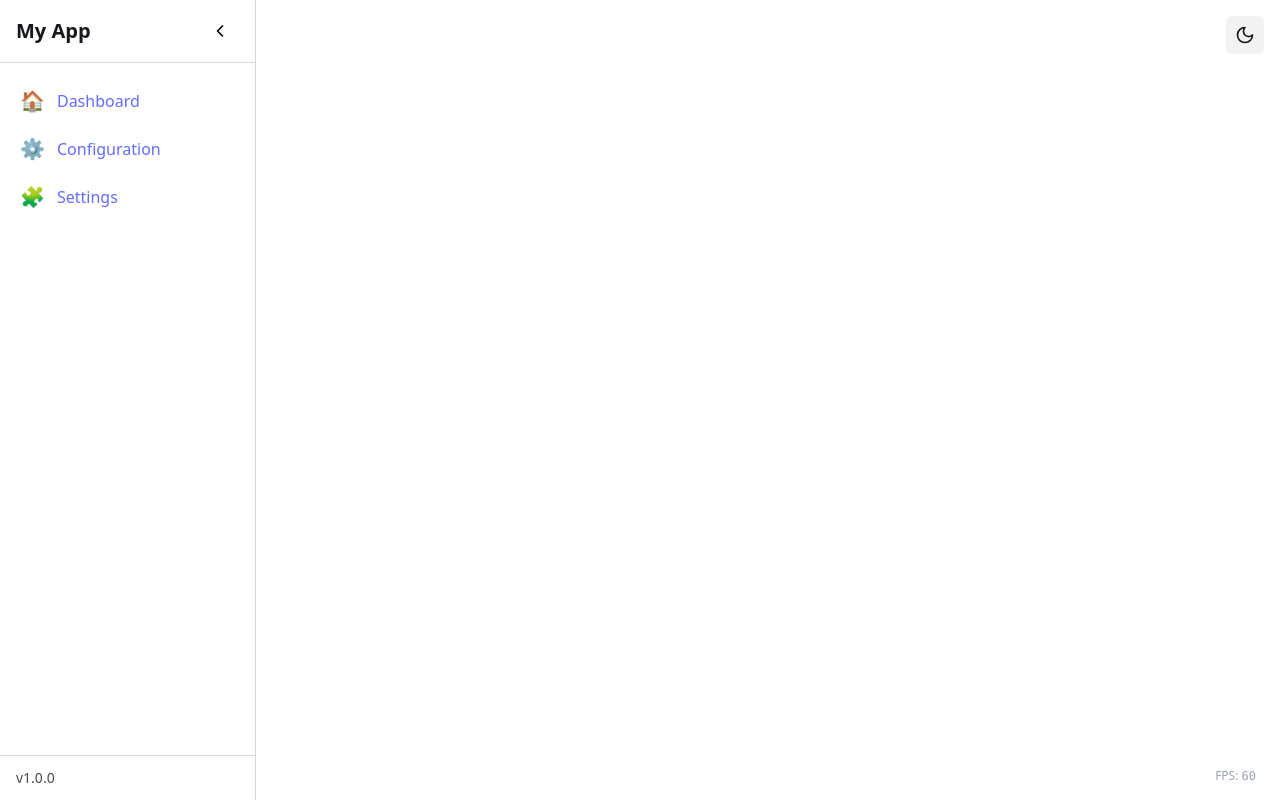
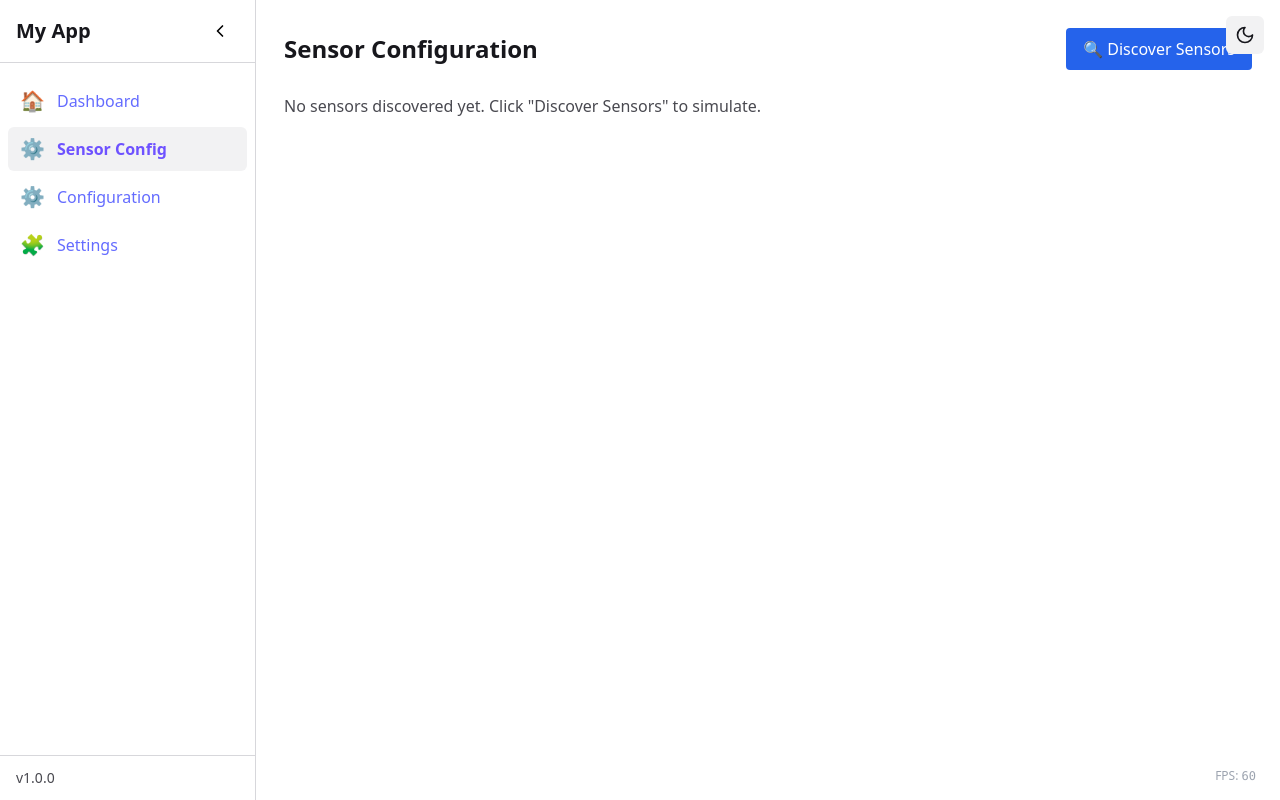
Before and after one commit to isarwar93/frontend-IOT, a React (Vite) app in the folder react-ws-graph/: page /sensor-config in a window 1280 px wide. Both pictures are taken after typing "Sample", "Sample" into the empty fields and a click on the button "Join". Built offline with nearby package versions, Linux system fonts and the light colour scheme.

Commit message:
sensor config is separated page now

```diff
--- a/react-ws-graph/src/App.tsx
+++ b/react-ws-graph/src/App.tsx
@@ -3,6 +3,7 @@ import React, { useState } from 'react';
 import { Routes, Route } from 'react-router-dom';
 import { Sidebar } from './components/Sidebar';
 import { DashboardPage } from './pages/Dashboard';
+import { SensorConfigPage } from './pages/SensorConfig';
 import { ConfigPage } from './pages/Configuration';
 import { SettingsPage } from './pages/Settings';
 import TopBar from './components/TopBar';
@@ -69,6 +70,7 @@ export default function App() {
         <Routes>
           <Route path="/" element={<DashboardPage nickname={nickname} room={room} />} />
           <Route path="/dashboard/*" element={<DashboardPage nickname={nickname} room={room} />} />
+          <Route path="/sensor-config" element={<SensorConfigPage />} />
           <Route path="/configuration" element={<ConfigPage />} />
           <Route path="/settings" element={<SettingsPage />} />
 
--- a/react-ws-graph/src/components/Sidebar.tsx
+++ b/react-ws-graph/src/components/Sidebar.tsx
@@ -15,6 +15,7 @@ export const Sidebar: React.FC = () => {
 
   const items = [
     { name: "Dashboard", icon: "🏠", path: "/dashboard" },
+    { name: "Sensor Config", icon: "⚙️", path: "/sensor-config" },
     { name: "Configuration", icon: "⚙️", path: "/configuration" },
     { name: "Settings", icon: "🧩", path: "/settings" },
   ];
--- a/react-ws-graph/src/pages/Configuration.tsx
+++ b/react-ws-graph/src/pages/Configuration.tsx
@@ -6,18 +6,6 @@ import { Button } from "@/components/ui/Button";
 
 
 export const ConfigPage: React.FC = () => {
-
-  const setSensors = useUIStore((s) => s.setSensors);
-
-  const handleFetchSensors = () => {
-    // simulate backend call for now
-    const fakeSensors = [
-      { id: 's1', name: 'Temperature Sensor', type: 'temperature', unit: '°C' },
-      { id: 's2', name: 'Humidity Sensor', type: 'humidity', unit: '%' },
-      { id: 's3', name: 'Voltage Probe', type: 'voltage', unit: 'V' },
-    ];
-    setSensors(fakeSensors);
-  };
 
 
   const sensors = useUIStore((s) => s.sensors);
@@ -83,18 +71,8 @@ export const ConfigPage: React.FC = () => {
               />
             </label>
 
-                <Button onClick={handleFetchSensors} variant="outline">
-                    🔍 Discover Sensors
-                </Button>
             </div>
 
-            <ul className="mt-4 space-y-2 text-sm">
-                  {sensors.map((sensor) => (
-                    <li key={sensor.id} className="border rounded px-3 py-2 bg-muted">
-                      <strong>{sensor.name}</strong> ({sensor.type}) — {sensor.unit}
-                    </li>
-                  ))}
-                </ul>
 
         <div className="grid grid-cols-1 md:grid-cols-3 gap-6">
 
--- /dev/null
+++ b/react-ws-graph/src/pages/SensorConfig.tsx
@@ -0,0 +1,67 @@
+import React, { useState } from "react";
+import { Button } from "@/components/ui/Button";
+import { Input } from "@/components/ui/Input";
+import { useUIStore } from "@/store/useUIStore";
+
+export const SensorConfigPage: React.FC = () => {
+  const sensors = useUIStore((s) => s.sensors);
+  const addSensor = useUIStore((s) => s.addSensor);
+  const updateSensorAssignment = useUIStore((s) => s.updateSensorAssignment);
+
+  // Simulated sensor discovery
+  const handleDiscover = () => {
+    const mockSensors = [
+      { id: "temp1", name: "Temperature Sensor", type: "temperature", unit: "°C" },
+      { id: "press1", name: "Pressure Sensor", type: "pressure", unit: "Pa" },
+      { id: "accel1", name: "Accelerometer", type: "acceleration", unit: "m/s²" },
+    ];
+    mockSensors.forEach(sensor => addSensor(sensor));
+  };
+
+  return (
+    <div className="p-6 space-y-6">
+      <div className="flex justify-between items-center">
+        <h1 className="text-2xl font-bold">Sensor Configuration</h1>
+        <Button onClick={handleDiscover}>🔍 Discover Sensors</Button>
+      </div>
+
+      {sensors.length === 0 ? (
+        <p className="text-muted-foreground">No sensors discovered yet. Click "Discover Sensors" to simulate.</p>
+      ) : (
+        <div className="grid grid-cols-1 md:grid-cols-2 lg:grid-cols-3 gap-4">
+          {sensors.map((sensor) => (
+            <div key={sensor.id} className="border p-4 rounded-md bg-muted space-y-2">
+              <div>
+                <strong>{sensor.name}</strong> ({sensor.type}) - {sensor.unit}
+              </div>
+
+              <div className="flex items-center gap-2">
+                <label className="text-sm">Graph Window:</label>
+                <Input
+                  type="number"
+                  min={0}
+                  value={sensor.graphWindow ?? 0}
+                  onChange={(e) => updateSensorAssignment(sensor.id, { graphWindow: Number(e.target.value) })}
+                  className="w-20"
+                />
+              </div>
+
+              <div className="flex items-center gap-2">
+                <label className="text-sm">Waveform Index:</label>
+                <Input
+                  type="number"
+                  min={0}
+                  value={sensor.waveformIndex ?? 0}
+                  onChange={(e) => updateSensorAssignment(sensor.id, { waveformIndex: Number(e.target.value) })}
+                  className="w-20"
+                />
+              </div>
+            </div>
+          ))}
+        </div>
+      )}
+    </div>
+  );
+};
+
+export default SensorConfigPage;
--- a/react-ws-graph/src/store/useUIStore.ts
+++ b/react-ws-graph/src/store/useUIStore.ts
@@ -1,14 +1,18 @@
-// src/store/useUIStore.ts
 import { create } from 'zustand';
-
-
-
 
 type Tab = 'graph' | 'heatmap' | 'chat';
 type Section = 'dashboard' | 'settings' | 'config';
 
+interface Sensor {
+  id: string;
+  name: string;
+  type: string;
+  unit: string;
+  graphWindow?: number;
+  waveformIndex?: number;
+}
+
 interface UIState {
-
   loadConfig: (config: Partial<UIState>) => void;
 
   color: string;
@@ -16,7 +20,6 @@ interface UIState {
 
   useBar: boolean;
   toggleUseBar: () => void;
-
 
   fixedYAxis: boolean;
   toggleFixedYAxis: () => void;
@@ -29,8 +32,6 @@ interface UIState {
 
   bufferSize: number;
   setBufferSize: (val: number) => void;
-
-
 
   activeTab: Tab;
   setActiveTab: (tab: Tab) => void;
@@ -65,15 +66,13 @@ interface UIState {
   graphHeight: number;
   setGraphHeight: (val: number) => void;
 
-
-
-  sensors: SensorMetadata[];
-  setSensors: (sensors: SensorMetadata[]) => void;
-
+  sensors: Sensor[];
+  setSensors: (s: Sensor[]) => void;
+  addSensor: (sensor: Sensor) => void;
+  updateSensorAssignment: (id: string, updates: Partial<Sensor>) => void;
 }
 
 export const useUIStore = create<UIState>((set) => ({
-
   loadConfig: (config: Partial<UIState>) => set(config),
 
   color: "#6366f1",
@@ -103,7 +102,6 @@ export const useUIStore = create<UIState>((set) => ({
   showFps: true,
   toggleFps: () => set((s) => ({ showFps: !s.showFps })),
 
-
   showGrid: true,
   toggleGrid: () => set((s) => ({ showGrid: !s.showGrid })),
 
@@ -122,13 +120,23 @@ export const useUIStore = create<UIState>((set) => ({
   showPoints: true,
   togglePoints: () => set((s) => ({ showPoints: !s.showPoints })),
 
-  graphWidth: 100, // default width in %
-  setGraphWidth: (val: number) => set({ graphWidth: val }),
+  graphWidth: 100,
+  setGraphWidth: (val) => set({ graphWidth: val }),
 
-  graphHeight: 300, // default height in px
-  setGraphHeight: (val: number) => set({ graphHeight: val }),
-
+  graphHeight: 300,
+  setGraphHeight: (val) => set({ graphHeight: val }),
 
   sensors: [],
   setSensors: (sensors) => set({ sensors }),
+
+  addSensor: (sensor) => set((state) => ({
+    sensors: [...state.sensors.filter((s) => s.id !== sensor.id), sensor],
+  })),
+
+  updateSensorAssignment: (id, updates) =>
+    set((state) => ({
+      sensors: state.sensors.map((s) =>
+        s.id === id ? { ...s, ...updates } : s
+      ),
+    })),
 }));
```
Also changed, not shown: 1 other file (tests, documents, lock files or other folders).
